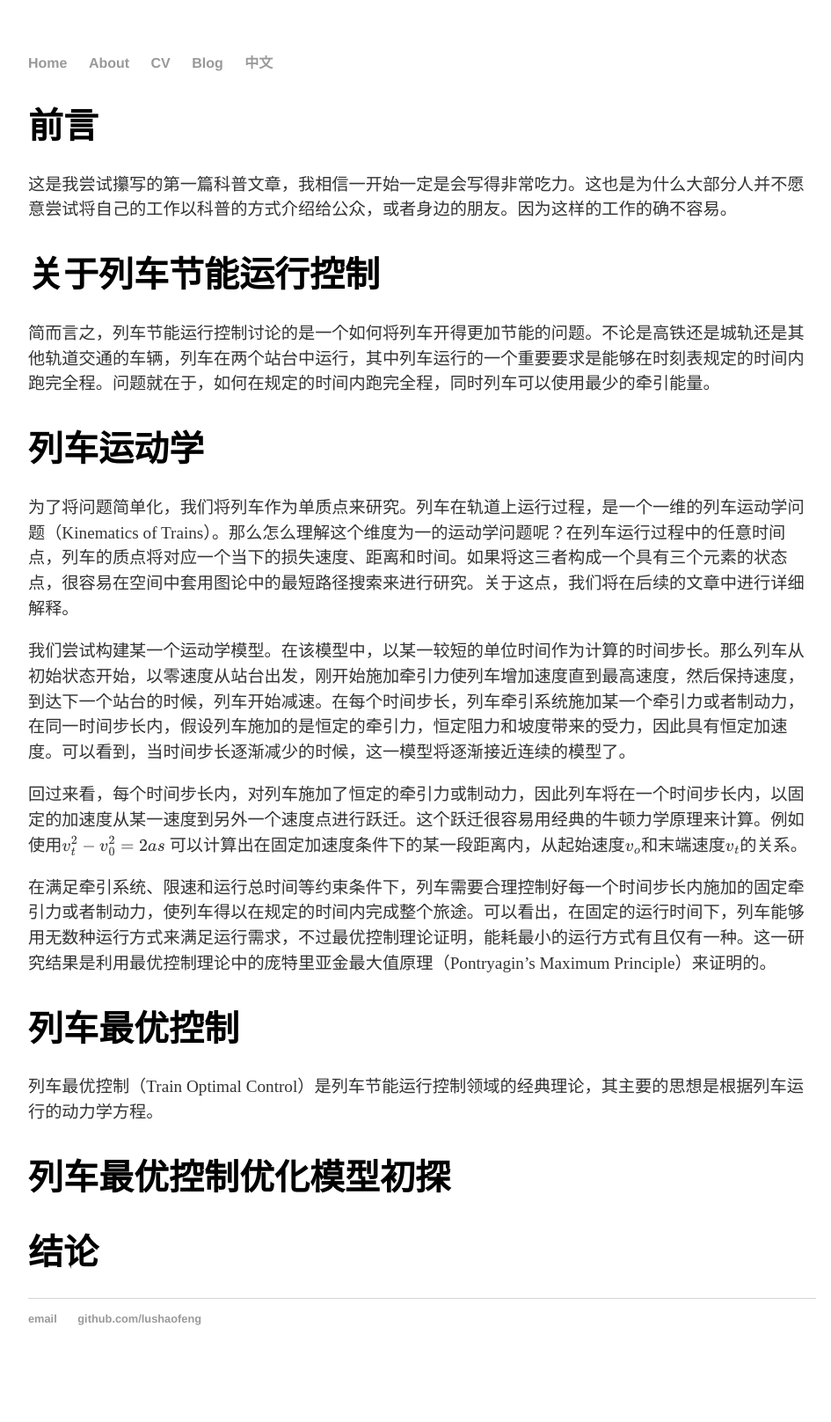
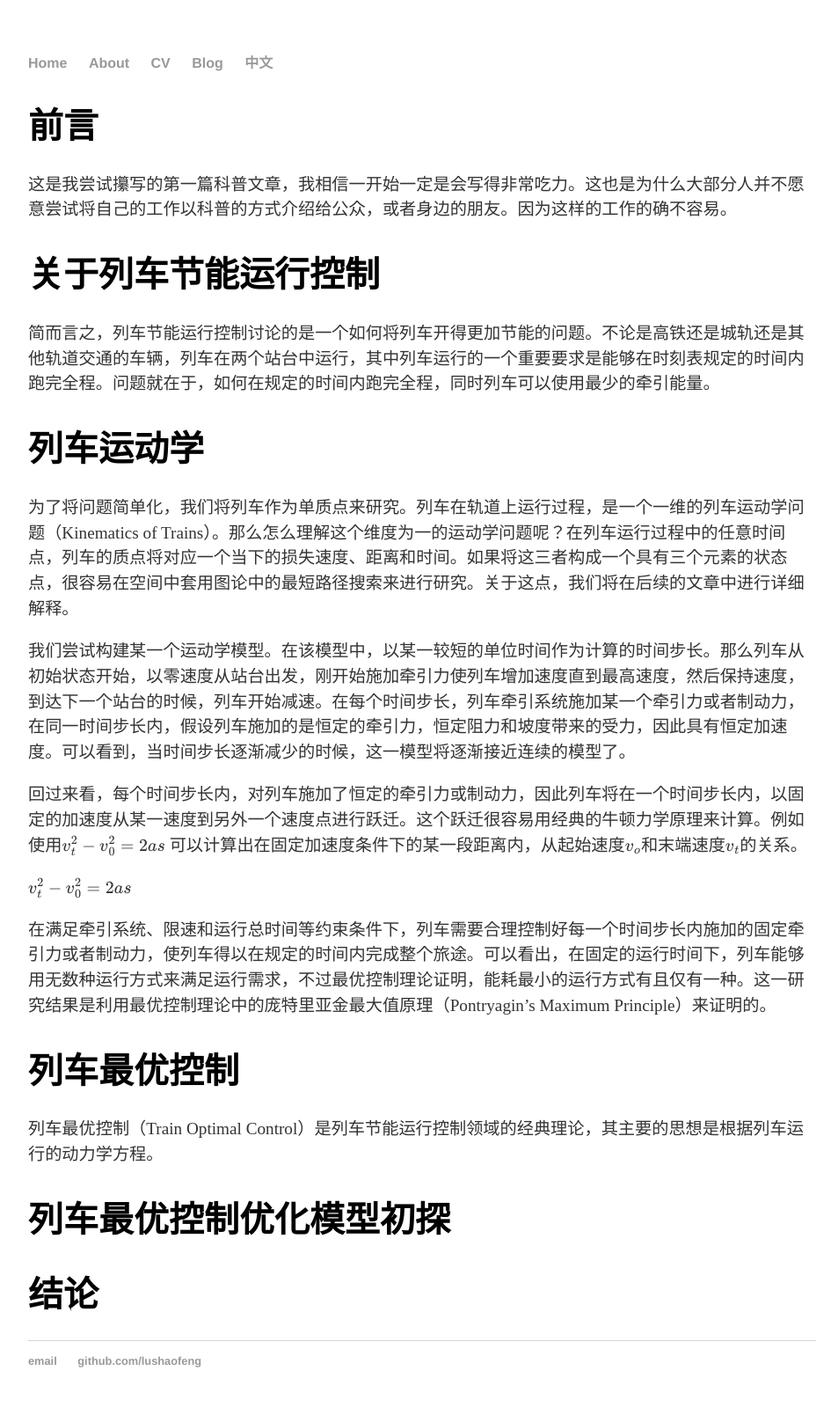
Before and after one commit to lushaofeng/lushaofeng.github.io, a Jekyll site: the page built from _posts/2021-10-01-列车节能运行控制.md, in a window 1280 px wide. Shown: the whole page at 88% size, without its empty margins (160-1105 px from the left). Built offline with Jekyll 4.4.1, drawn with Linux system fonts in a browser that asks for light colours; our own code applies the rules of GitHub Pages for plain Markdown files; formulas are drawn with MathJax 3; before the commit the page ends 1568 px from its top, so only the background shows below that.

Commit message:
Update 2021-10-01-列车节能运行控制.md

```diff
--- a/_posts/2021-10-01-列车节能运行控制.md
+++ b/_posts/2021-10-01-列车节能运行控制.md
@@ -11,6 +11,8 @@
 
 回过来看，每个时间步长内，对列车施加了恒定的牵引力或制动力，因此列车将在一个时间步长内，以固定的加速度从某一速度到另外一个速度点进行跃迁。这个跃迁很容易用经典的牛顿力学原理来计算。例如使用\\( v_t^2-v_0^2=2 a s \\) 可以计算出在固定加速度条件下的某一段距离内，从起始速度\\(v_o\\)和末端速度\\(v_t\\)的关系。
 
+$v_t^2-v_0^2=2 a s$
+
 在满足牵引系统、限速和运行总时间等约束条件下，列车需要合理控制好每一个时间步长内施加的固定牵引力或者制动力，使列车得以在规定的时间内完成整个旅途。可以看出，在固定的运行时间下，列车能够用无数种运行方式来满足运行需求，不过最优控制理论证明，能耗最小的运行方式有且仅有一种。这一研究结果是利用最优控制理论中的庞特里亚金最大值原理（Pontryagin's Maximum Principle）来证明的。
 
 # 列车最优控制
```
